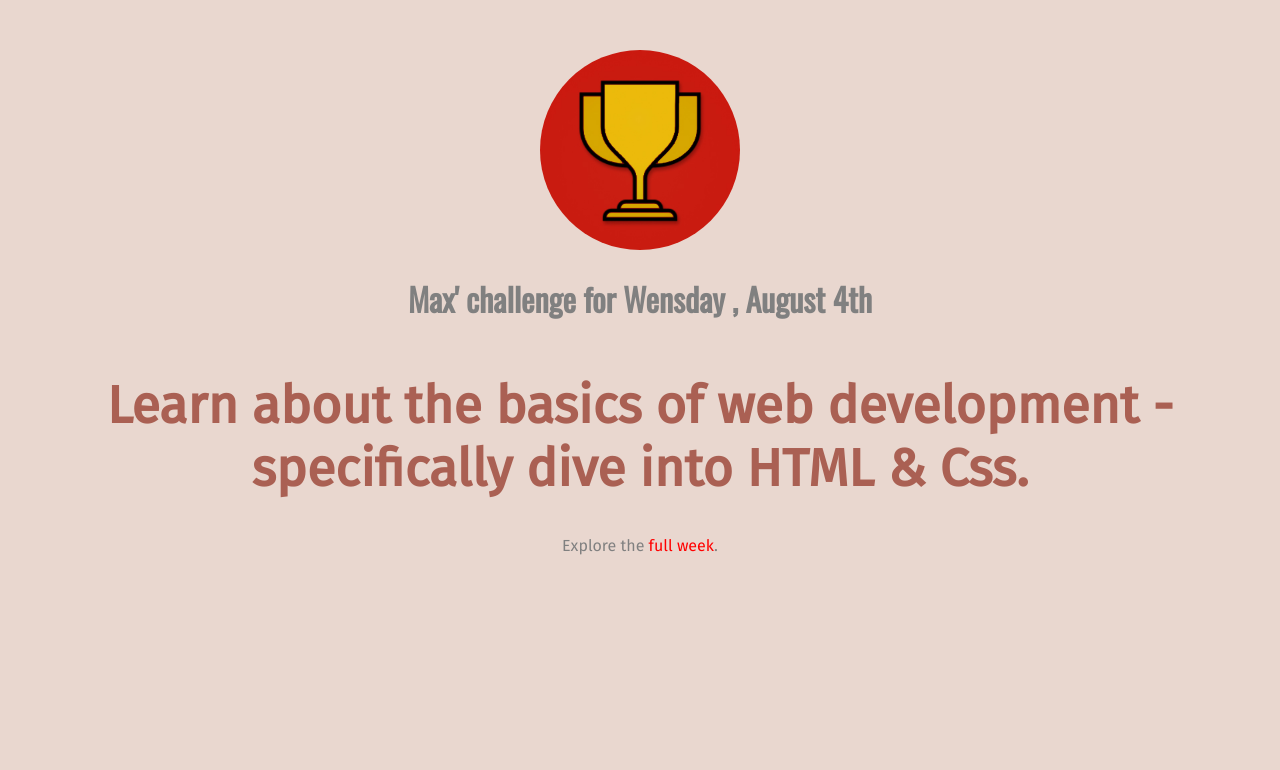
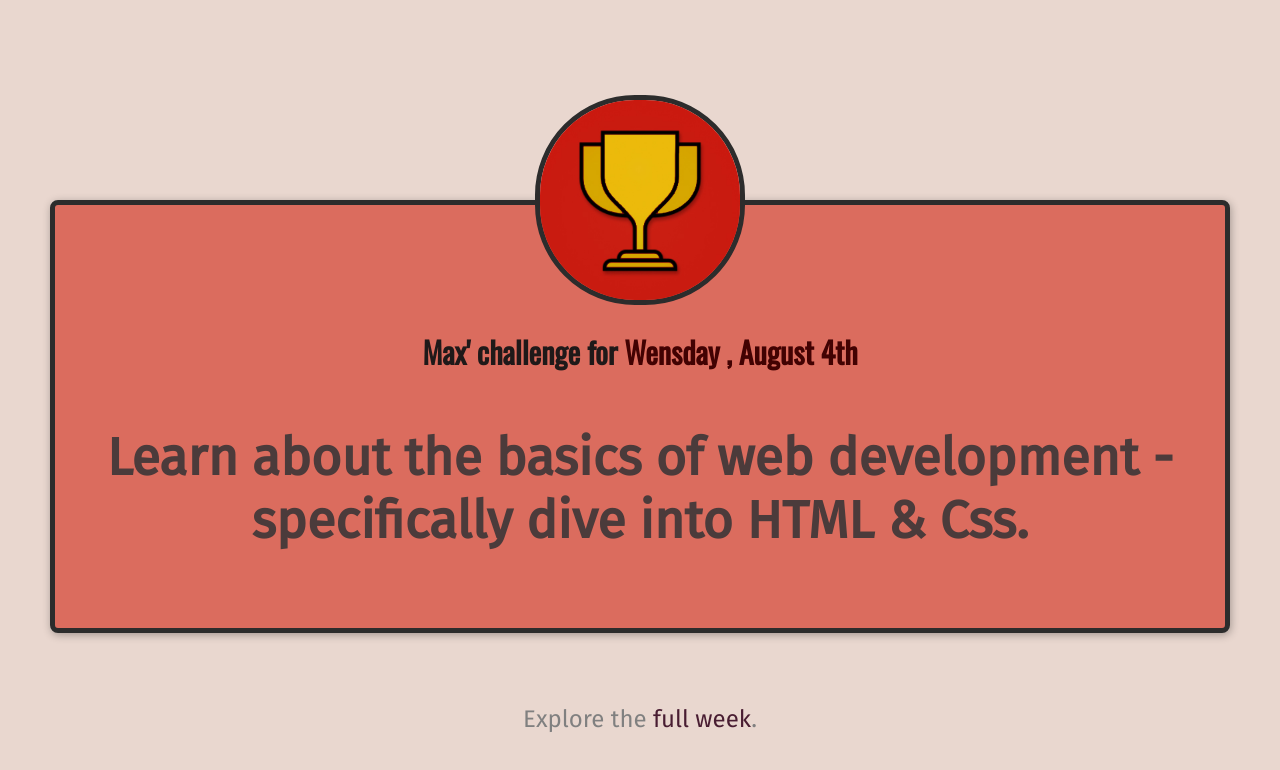
Before and after one commit to wowai717/html-100days, a plain HTML site: page index.html in a window 1280 px wide. Drawn offline with nearby package versions, Linux system fonts and the light colour scheme.

Commit message:
사이트 꾸며보기
box-shadow,
span
-margin
마진상쇄
및

페이지 꾸며보기를 적용

```diff
--- a/index.html
+++ b/index.html
@@ -1,8 +1,12 @@
 <!DOCTYPE html>
 <html lang="en">
   <head>
-    <meta charset="UTF-8"
-    <link rel="preconnect" href="https://fonts.googleapis.com" />
+    <meta
+      charset="UTF-8"
+      <link
+      rel="preconnect"
+      href="https://fonts.googleapis.com"
+    />
     <link rel="preconnect" href="https://fonts.gstatic.com" crossorigin />
     <link
       href="https://fonts.googleapis.com/css2?family=Fira+Sans:ital@0;1&family=Oswald&display=swap"
@@ -13,15 +17,19 @@
     <title>My daily challenge</title>
   </head>
   <body>
-    <img src="images/challenges-trophy.jpg" alt="A tropy">
-    <h1>Max' challenge for Wensday , August 4th</h1>
+    <main>
+      <img src="images/challenges-trophy.jpg" alt="A tropy" />
+      <h1>Max' challenge for <span>Wensday , August 4th</span></h1>
       <p id="todays-challenge">
-      Learn about the basics of web development - specifically dive into HTML &
-      Css.
+        Learn about the basics of web development - specifically dive into HTML
+        & Css.
       </p>
+    </main>
+    <footer>
       <p>
         Explore the
         <a href="full-week.html">full week</a>.
       </p>
+    </footer>
   </body>
 </html>
--- a/style/daily-challenge.css
+++ b/style/daily-challenge.css
@@ -1,15 +1,39 @@
-body {
-  margin: 50px;
+main {
+  width: 800;
+  margin: 200px auto 72px auto;
+  background-color: rgb(219, 108, 94);
+  padding: 24px;
+  border: 5px solid rgb(44, 44, 44);
+  border-radius: 8px;
+  box-shadow: 1px 2px 8px rgba(0, 0, 0, 0.3);
+
 }
+
 img {
   width: 200px;
   height: 200px;
   border-radius: 100px;
+  border: 5px solid rgb(44, 44, 44);
+  margin-top: -134px;
 }
 
 
 #todays-challenge {
-  color: rgb(170, 96, 83);
+  color: rgb(75, 59, 59);
   font-weight: bold;
   font-size: 52px;
 }
+
+a{
+  color: rgb(73, 29, 50);
+}
+
+h1 {
+  font-size: 30px;
+  color: rgb(31, 25, 25);
+
+}
+
+span {
+  color: rgb(66, 2, 2);
+}
--- a/style/full-wek.css
+++ b/style/full-wek.css
@@ -3,13 +3,13 @@ header {
 }
 
 h1 {
-    margin: 12px 0;
+    margin: 0;
     font-size: 48px;
     color: rgb(71, 62, 62);
 }
 
 #description {
-    margin-bottom: 36px;
+    margin: 12px 0;
 }
 
 /*header p {
@@ -22,6 +22,9 @@ a {
     border: 1px solid rgb(167, 1, 78);
     border-radius: 4px;
     font-size: 24px;
+    display: inline-block;
+    margin: 0;
+
 }
 
 a:hover{
@@ -42,6 +45,7 @@ ol {
 
 li{
     padding: 16px;
+    box-shadow: 1px 1px 4px rgba(0, 0, 0, 0.2);
     background-color: rgb(223, 136, 124);
     border-radius: 6px;
     margin: 32px;
--- a/style/shared.css
+++ b/style/shared.css
@@ -2,6 +2,7 @@ body {
     text-align: center;
     background-color: rgb(233, 215, 207);
     color: grey;
+    margin: 50px;
 }
 
 h1{
@@ -11,7 +12,7 @@ h1{
 
 p{
     font-family: "Fira Sans", sans-serif;
-   margin-bottom: 36px;
+    font-size: 24px;
 }
 
 a {
```
Lines whose indentation alone changed are shown as unchanged.
